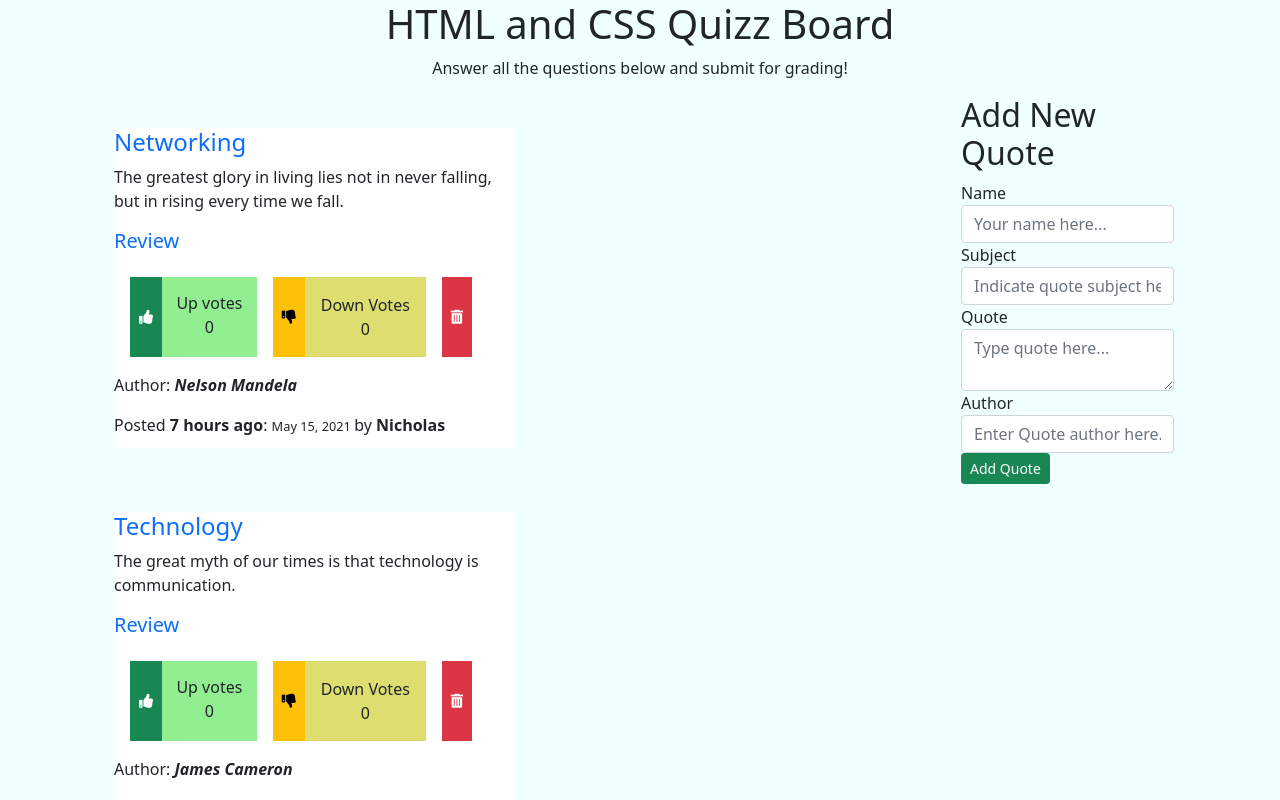
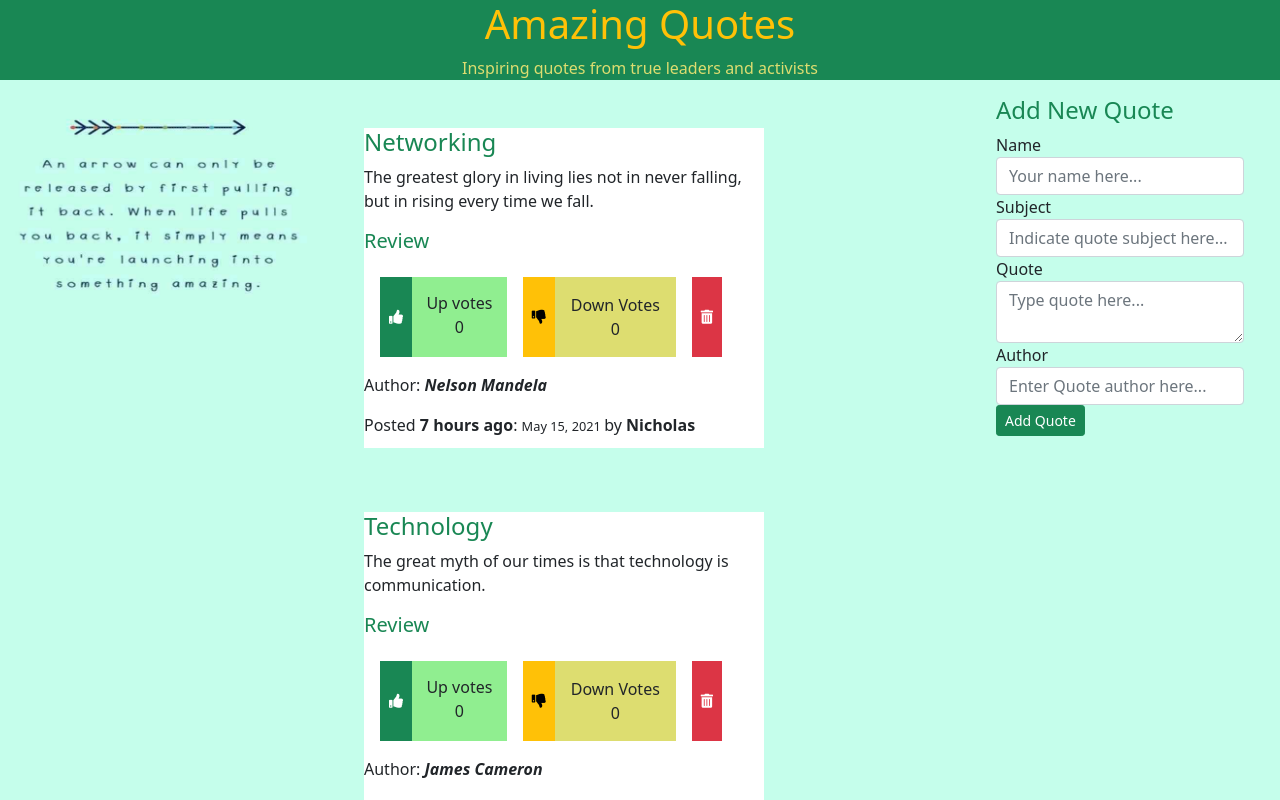
Before and after one commit to ngetichnicholas/Quotes-Rating, an Angular app: page / in a window 1280 px wide. Shown: the top 800 px of the page. Built offline with nearby package versions, Linux system fonts and the light colour scheme.

Commit message:
Add quote image and change page layout

```diff
--- a/src/app/app.component.css
+++ b/src/app/app.component.css
@@ -0,0 +1,9 @@
+.jumbotron {
+  background-color: #198754;
+}
+h1 {
+  color: #FFC107;
+}
+p {
+  color: #DDDD70;
+}
--- a/src/app/app.component.html
+++ b/src/app/app.component.html
@@ -1,6 +1,6 @@
 <div class="jumbotron text-center">
-  <h1>HTML and CSS Quizz Board</h1>
-  <p>Answer all the questions below and submit for grading!</p>
+  <h1>Amazing Quotes</h1>
+  <p>Inspiring quotes from true leaders and activists</p>
 </div>
 <app-quote></app-quote>
 <div class="jumbotron text-center" style="margin-bottom:0">
--- a/src/app/quote-form/quote-form.component.html
+++ b/src/app/quote-form/quote-form.component.html
@@ -1,5 +1,5 @@
 <div class="container-fluid">
-  <h2 class="heading">Add New Quote</h2>
+  <h4 class="heading">Add New Quote</h4>
   <!-- <hr> -->
   <form (ngSubmit)='addQuote() ;quoteForm.resetForm({})' #quoteForm='ngForm'>
       <div class="form-group">
--- a/src/app/quote/quote.component.css
+++ b/src/app/quote/quote.component.css
@@ -12,3 +12,9 @@ h5 {
 #name {
   font-weight: 900;
 }
+h4 {
+  color: #198754;
+}
+h5 {
+  color: #198754;
+}
--- a/src/app/quote/quote.component.html
+++ b/src/app/quote/quote.component.html
@@ -1,11 +1,14 @@
-<div class="container">
+<div class="container-fluid">
   <div class="row">
-    <div class="col-md-9 quote">
+    <div class="col-md-3">
+      <img src="/assets/images/quote.jpg" alt="Image here" width="100%">
+    </div>
+    <div class="col-md-6 quote">
       <div *ngFor="let quote of sortQuotes let i= index" class="quote-body">
-        <h4 class="text-primary title" appHighlightQoute>{{quote.quoteTitle}}</h4>
+        <h4>{{quote.quoteTitle}}</h4>
         <p appHighlight *ngIf="highestUpvote()===quote.upvote && quote.upvote>0">{{quote.quoteInfo}}</p>
         <p  *ngIf="highestUpvote()!==quote.upvote || quote.upvote===0">{{quote.quoteInfo}}</p>
-        <h5 class="text-primary">Review</h5>
+        <h5>Review</h5>
         <app-quote-details *ngIf='quote' bind-quoty='quote' (isRead)='quoteDelete($event,i)'>
         </app-quote-details>
           by <span id="name">{{quote.name}} </span>
--- a/src/styles.css
+++ b/src/styles.css
@@ -1,5 +1,8 @@
 /* You can add global styles to this file, and also import other style files */
 @import "~bootstrap/dist/css/bootstrap.css";
 body {
-  background-color: azure;
+  background-color: #C5FEEB;
 }
+h4 {
+  color: #198754;
+}
```
Also changed, not shown: src/assets/images/quote.jpg (added).
